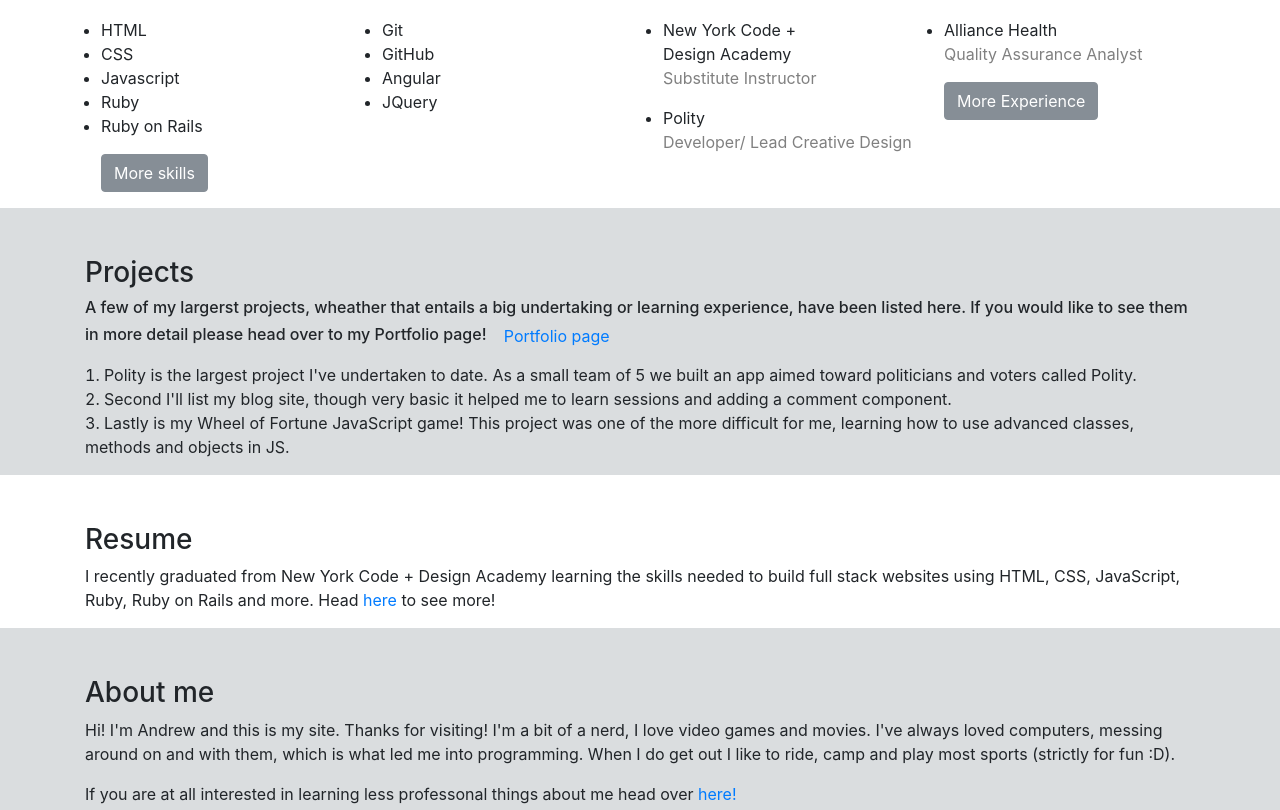
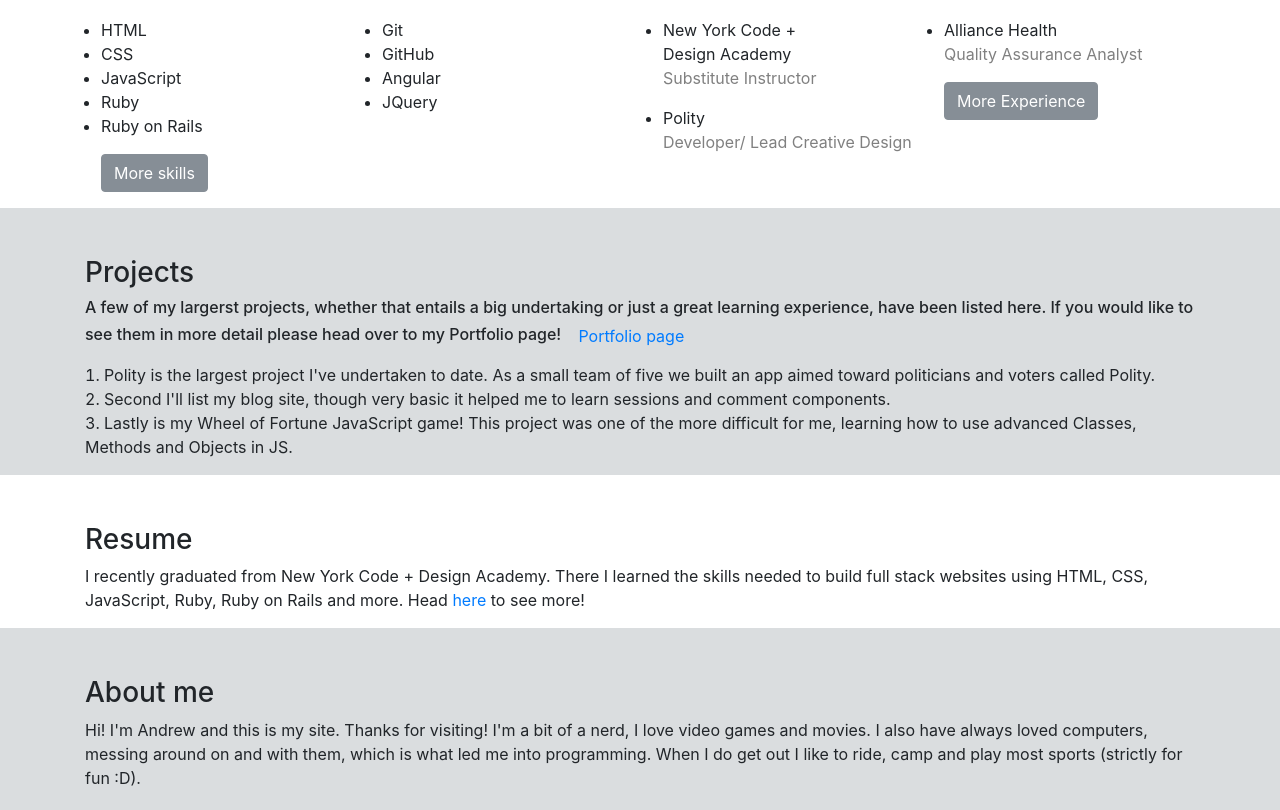
Before and after one commit to a-littlefield/Personal-Site, a plain HTML site: page index.html in a window 1280 px wide. Shown: the part 958-1768 px from the top of the page. Drawn offline with nearby package versions, Linux system fonts and the light colour scheme.

Commit message:
Spellcheck

```diff
--- a/index.html
+++ b/index.html
@@ -59,7 +59,7 @@
 							<ul>
 								<li>HTML</li>
 								<li>CSS</li>
-								<li>Javascript</li>
+								<li>JavaScript</li>
 								<li>Ruby</li>
 								<li>Ruby on Rails</li>
 							</ul>
@@ -107,11 +107,11 @@
 			</div>
 			<div class="row">
 				<div class="col">
-					<h6>A few of my largerst projects, wheather that entails a big undertaking or learning experience, have been listed here. If you would like to see them in more detail please head over to my Portfolio page! <a href="portfolio.html" class="btn btn-link" role="button">Portfolio page</a></h6>
+					<h6>A few of my largerst projects, whether that entails a big undertaking or just a great learning experience, have been listed here. If you would like to see them in more detail please head over to my Portfolio page! <a href="portfolio.html" class="btn btn-link" role="button">Portfolio page</a></h6>
 					<ol>
-						<li>Polity is the largest project I've undertaken to date. As a small team of 5 we built an app aimed toward politicians and voters called Polity.</li>
-						<li>Second I'll list my blog site, though very basic it helped me to learn sessions and adding a comment component.</li>
-						<li>Lastly is my Wheel of Fortune JavaScript game! This project was one of the more difficult for me, learning how to use advanced classes, methods and objects in JS.</li>
+						<li>Polity is the largest project I've undertaken to date. As a small team of five we built an app aimed toward politicians and voters called Polity.</li>
+						<li>Second I'll list my blog site, though very basic it helped me to learn sessions and comment components.</li>
+						<li>Lastly is my Wheel of Fortune JavaScript game! This project was one of the more difficult for me, learning how to use advanced Classes, Methods and Objects in JS.</li>
 					</ol>
 				</div>
 			</div>
@@ -127,7 +127,7 @@
 			</div>
 			<div class="row">
 				<div class="col">
-					<p>I recently graduated from New York Code + Design Academy learning the skills needed to build full stack websites using HTML, CSS, JavaScript, Ruby, Ruby on Rails and more. Head <a href="resume.html">here</a> to see more!</p>
+					<p>I recently graduated from New York Code + Design Academy. There I learned the skills needed to build full stack websites using HTML, CSS, JavaScript, Ruby, Ruby on Rails and more. Head <a href="resume.html">here</a> to see more!</p>
 					</ul>
 				</div>
 			</div>
@@ -142,8 +142,8 @@
 			</div>
 			<div class="row">
 				<div class="col">
-					<p>Hi! I'm Andrew and this is my site. Thanks for visiting! I'm a bit of a nerd, I love video games and movies. I've always loved computers, messing around on and with them, which is what led me into programming. When I do get out I like to ride, camp and play most sports (strictly for fun :D).</p>
-					<p>If you are at all interested in learning less professonal things about me head over <a href="about.html">here!</a></p>
+					<p>Hi! I'm Andrew and this is my site. Thanks for visiting! I'm a bit of a nerd, I love video games and movies. I also have always loved computers, messing around on and with them, which is what led me into programming. When I do get out I like to ride, camp and play most sports (strictly for fun :D).</p>
+					<p>If you are at all interested in learning some less professional things about me head over <a href="about.html">here!</a></p>
 					<ul class="list-inline">
 					  <li class="list-inline-item"><a href="https://www.linkedin.com/in/andrew-littlefield/" target="_blank"><img src="images/linkedIcon.png" alt="" class="icons"><span class="iconNames">Linkedin</span></a></li>
 					  <li class="list-inline-item"><a href="https://github.com/a-littlefield" target="_blank"><img src="images/githubIcon.svg" alt="" class="icons"><span class="iconNames">Github</span></a></li>
```
Also changed, not shown: about.html (+4 -4 lines), portfolio.html (+2 -2 lines), resume.html (+1 -1 lines).
